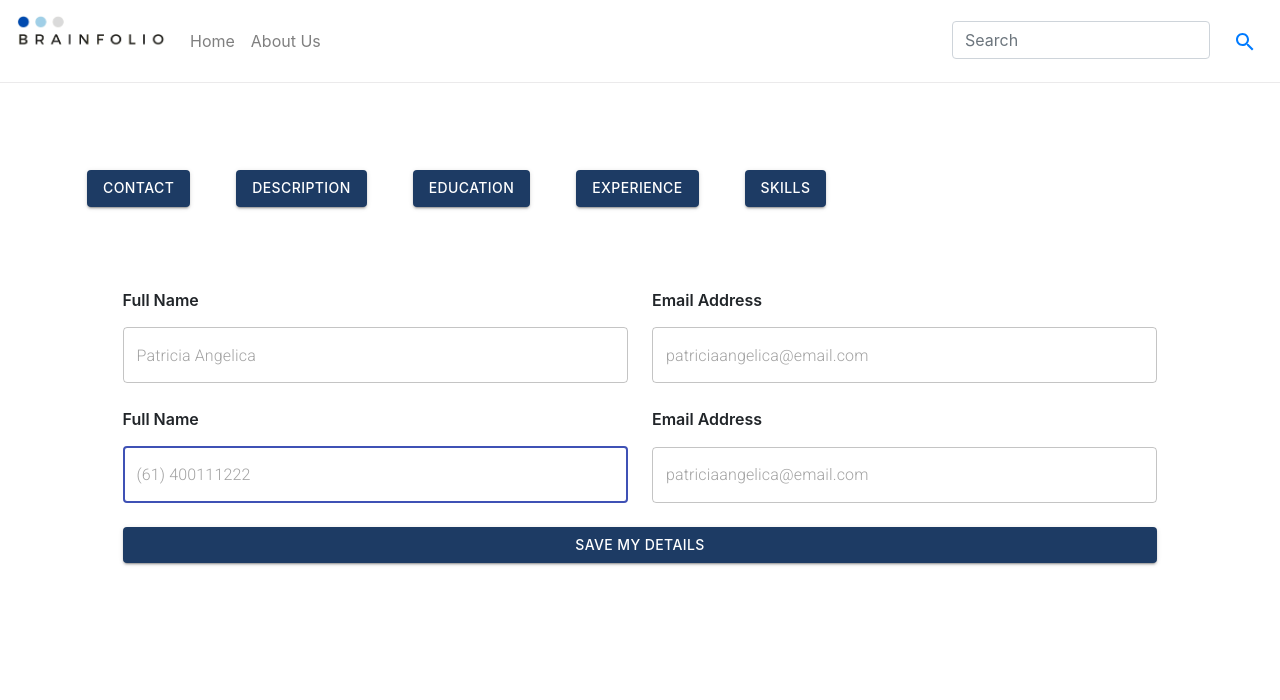
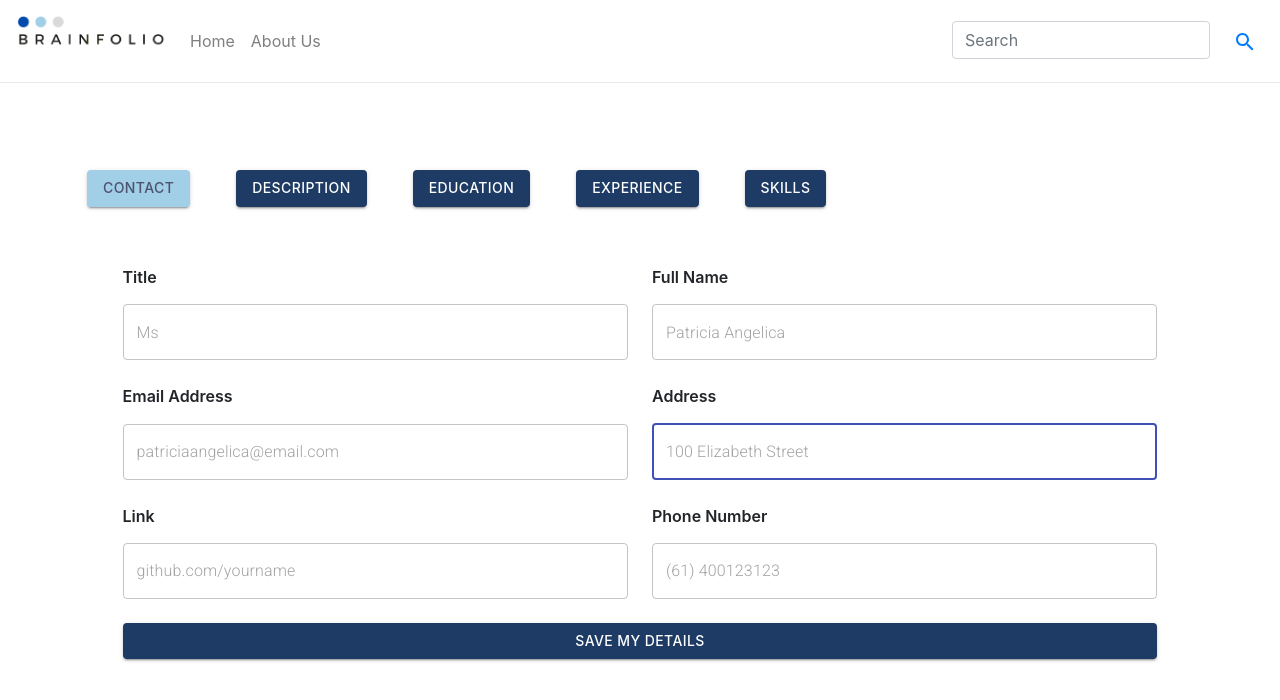
Before and after one commit to williamputraintan/Brainfolio, a React (Create React App) app in the folder my-app/: page /edit in a window 1280 px wide. Both pictures are taken after a click on the button "CONTACT". Shown: the top 700 px of the page. Built offline with nearby package versions, Linux system fonts and the light colour scheme.

Commit message:
description and education forms

```diff
--- a/my-app/src/pages/editing/Contacts.js
+++ b/my-app/src/pages/editing/Contacts.js
@@ -1,14 +1,7 @@
 import React from 'react';
 import Button from '@material-ui/core/Button';
-import CssBaseline from '@material-ui/core/CssBaseline';
 import TextField from '@material-ui/core/TextField';
-import FormControlLabel from '@material-ui/core/FormControlLabel';
-import Checkbox from '@material-ui/core/Checkbox';
-import Link from '@material-ui/core/Link';
 import Grid from '@material-ui/core/Grid';
-import Box from '@material-ui/core/Box';
-import LockOutlinedIcon from '@material-ui/icons/LockOutlined';
-import Typography from '@material-ui/core/Typography';
 import { makeStyles } from '@material-ui/core/styles';
 import Container from '@material-ui/core/Container';
 import theme from '../../utils/theme'
@@ -45,21 +38,33 @@ const contactStyles = makeStyles(() => ({
     const classes = contactStyles();
 
     return (
-      <Container component="main" maxWidth="lg">
+    <Container component="main" maxWidth="lg">
 
         <div className={classes.paper}>
 
           <form className={classes.form} noValidate>
             <Grid container spacing={3}>
                 <Grid item xs={12} sm={6}>
+                    <div className={classes.field}> Title </div>
+                    <TextField
+                    name="title"
+                    variant="outlined"
+                    fullWidth
+                    id="title"
+                    placeholder="Ms"
+                    autoFocus
+                    />
+                </Grid>
+                <Grid item xs={12} sm={6}>
                     <div className={classes.field}> Full Name </div>
                     <TextField
                     name="fullName"
                     variant="outlined"
                     fullWidth
-                    id="firstName"
+                    id="name"
                     placeholder="Patricia Angelica"
                     autoFocus
+                    autoComplete='name'
                     />
                 </Grid>
                 <Grid item xs={12} sm={6}>
@@ -75,26 +80,39 @@ const contactStyles = makeStyles(() => ({
                     />
                 </Grid>
                 <Grid item xs={12} sm={6}>
-                    <div className={classes.field}> Full Name </div>
+                    <div className={classes.field}> Address </div>
                     <TextField
-                    name="phoneNumber"
+                    name="address"
                     variant="outlined"
                     fullWidth
-                    id="phoneNumber"
-                    placeholder="(61) 400111222"
+                    id="address"
+                    placeholder="100 Elizabeth Street"
                     autoFocus
+                    autoComplete="address"
                     />
                 </Grid>
                 <Grid item xs={12} sm={6}>
-                    <div className={classes.field}> Email Address </div>
+                    <div className={classes.field}> Link</div>
                     <TextField
                     variant="outlined"
                     required
                     fullWidth
-                    id="email"
-                    placeholder="patriciaangelica@email.com"
-                    name="email"
-                    autoComplete="email"
+                    id="link"
+                    placeholder="github.com/yourname"
+                    name="link"
+                    autoComplete="link"
+                    />
+                </Grid>
+                <Grid item xs={12} sm={6}>
+                    <div className={classes.field}> Phone Number</div>
+                    <TextField
+                    variant="outlined"
+                    required
+                    fullWidth
+                    id="phoneNumber"
+                    placeholder="(61) 400123123"
+                    name="phoneNumber"
+                    autoComplete="phoneNumber"
                     />
                 </Grid>
 
--- /dev/null
+++ b/my-app/src/pages/editing/Description.js
@@ -0,0 +1,77 @@
+import React from 'react';
+import { makeStyles } from '@material-ui/core/styles';
+import Button from '@material-ui/core/Button';
+import TextField from '@material-ui/core/TextField';
+import Grid from '@material-ui/core/Grid';
+import Container from '@material-ui/core/Container';
+
+import theme from '../../utils/theme'
+
+const descStyles = makeStyles(() => ({
+    paper: {
+      display: 'flex',
+      flexDirection: 'column',
+      alignItems: 'center',
+    },
+    form: {
+      width: '100%',
+      marginTop: theme.spacing(3),
+    },
+    submit: {
+        backgroundColor:theme.palette.primary.main,
+        fontFamily:theme.typography.fontFamily,
+        margin: theme.spacing(3, 0, 2),
+        justifyContent: 'center',
+        backgroundColor:'#1D3B64',
+        '&:hover': {
+            backgroundColor: theme.palette.secondary.main,
+            color: '#4C516D'
+          },
+    },
+    field:{
+        marginBottom:"3%",
+        fontWeight:600
+
+    }
+  }));
+export default function Description(){
+    const classes = descStyles();
+
+    return (
+        <Container component="main" maxWidth="lg">
+
+        <div className={classes.paper}>
+
+          <form className={classes.form} noValidate>
+            <Grid container spacing={3}>
+                <Grid item xs={12} sm={12}>
+                    <div className={classes.field}> Describe yourself </div>
+                    <TextField
+                    name="description"
+                    variant="outlined"
+                    fullWidth
+                    id="description"
+                    placeholder="A recent graduate from the University of Melbourne with a Bachelor of Science majoring in Chemical Systems. "
+                    autoFocus
+                    multiline
+                    rows={5}
+                    />
+                </Grid>
+            </Grid>
+            <Grid  >
+                <Button
+                type="submit"
+                variant="contained"
+                className={classes.submit}
+                fullWidth
+                color='primary'
+                >
+                Save my details
+                </Button>
+            </Grid>
+          </form>
+        </div>
+
+      </Container>
+    )
+}
--- a/my-app/src/pages/editing/EditingPage.js
+++ b/my-app/src/pages/editing/EditingPage.js
@@ -4,8 +4,11 @@ import { makeStyles } from '@material-ui/core/styles';
 import Button from '@material-ui/core/Button';
 
 
+
 import theme from '../../utils/theme'
 import Contacts from './Contacts';
+import Description from './Description';
+import Education from './Education'
 
 
 const buttonStyles = makeStyles(() => ({
@@ -18,7 +21,7 @@ const buttonStyles = makeStyles(() => ({
     },
     formContainer:{
         height:'85%',
-        padding:'3%'
+        padding:'1% 3% 3% 3%'
     },
     button:{
         backgroundColor:theme.palette.primary.main,
@@ -28,7 +31,14 @@ const buttonStyles = makeStyles(() => ({
         '&:hover': {
             backgroundColor: theme.palette.secondary.main,
             color: '#4C516D'
-          },
+        },
+    },
+    buttonOn:{
+        backgroundColor:theme.palette.secondary.main,
+        color:'#4C516D',
+        margin:'2%',
+        fontFamily:theme.typography.fontFamily,
+
     }
 }));
 
@@ -39,6 +49,10 @@ export default function EditingPage(){
 
     function contactsDetail(){
         if(page=='contacts') {return <Contacts/>}
+        if(page=='description') {return <Description/>}
+        if(page=='education') {return <Education/>}
+
+
 
     }
 
@@ -46,10 +60,10 @@ export default function EditingPage(){
     return (
         <div className={classes.container}>
             <div className={classes.buttonContainer}>
-                <Button variant="contained" className={classes.button} onClick={()=>( setPage('contacts'))}>
+                <Button variant="contained" className={(page!='contacts')? classes.button :classes.buttonOn } onClick={()=>( setPage('contacts'))}>
                     Contact
                 </Button>
-                <Button variant="contained" className={classes.button} onClick={()=>(setPage('description'))}>
+                <Button variant="contained" className={(page!='description')? classes.button :classes.buttonOn } onClick={()=>(setPage('description'))}>
                     Description
                 </Button>
                 <Button variant="contained" className={classes.button} onClick={()=>(setPage('education'))}>
--- /dev/null
+++ b/my-app/src/pages/editing/Education.js
@@ -0,0 +1,114 @@
+import React from 'react';
+import { makeStyles } from '@material-ui/core/styles';
+import Button from '@material-ui/core/Button';
+import TextField from '@material-ui/core/TextField';
+import Grid from '@material-ui/core/Grid';
+import Container from '@material-ui/core/Container';
+
+import theme from '../../utils/theme'
+
+const educStyles = makeStyles(() => ({
+    paper: {
+      display: 'flex',
+      flexDirection: 'column',
+      alignItems: 'center',
+    },
+    form: {
+      width: '100%',
+      marginTop: theme.spacing(3),
+    },
+    submit: {
+        backgroundColor:theme.palette.primary.main,
+        fontFamily:theme.typography.fontFamily,
+        margin: theme.spacing(3, 0, 2),
+        justifyContent: 'center',
+        backgroundColor:'#1D3B64',
+        '&:hover': {
+            backgroundColor: theme.palette.secondary.main,
+            color: '#4C516D'
+          },
+    },
+    field:{
+        marginBottom:"3%",
+        fontWeight:600
+
+    }
+  }));
+export default function Education(){
+    const classes = educStyles();
+
+    return (
+        <Container component="main" maxWidth="lg">
+
+        <div className={classes.paper}>
+
+          <form className={classes.form} noValidate>
+            <Grid container spacing={3}>
+
+                <Grid item xs={12} sm={8}>
+                    <div className={classes.field}> Enter your Degree </div>
+                    <TextField
+                    name="degree"
+                    variant="outlined"
+                    fullWidth
+                    id="degree"
+                    placeholder="Bachelor of Science "
+                    autoFocus
+                    />
+                </Grid>
+                <Grid item xs={12} sm={8}>
+                    <div className={classes.field}> Enter university name </div>
+                    <TextField
+                    name="university"
+                    variant="outlined"
+                    fullWidth
+                    id="university"
+                    placeholder="University of Melbourne"
+                    autoFocus
+                    />
+                </Grid>
+                <Grid item xs={12} sm={4}>
+                    <div className={classes.field}> Start Date </div>
+                    <TextField
+                    name="startDate"
+                    variant="outlined"
+                    fullWidth
+                    id="startDate"
+                    placeholder="July 2018"
+                    autoFocus
+                    />
+                </Grid>
+                <Grid item xs={12} sm={4}>
+                    <div className={classes.field}> Finish Date </div>
+                    <TextField
+                    name="endDate"
+                    variant="outlined"
+                    fullWidth
+                    id="endDate"
+                    placeholder="July 2021"
+                    autoFocus
+                    />
+                </Grid>
+
+            </Grid>
+
+
+
+            <Grid  >
+                <Button
+                type="submit"
+                variant="contained"
+                className={classes.submit}
+                fullWidth
+                color='primary'
+                xs={8} sm={4}
+                >
+                Save my details
+                </Button>
+            </Grid>
+          </form>
+        </div>
+
+      </Container>
+    )
+}
```
